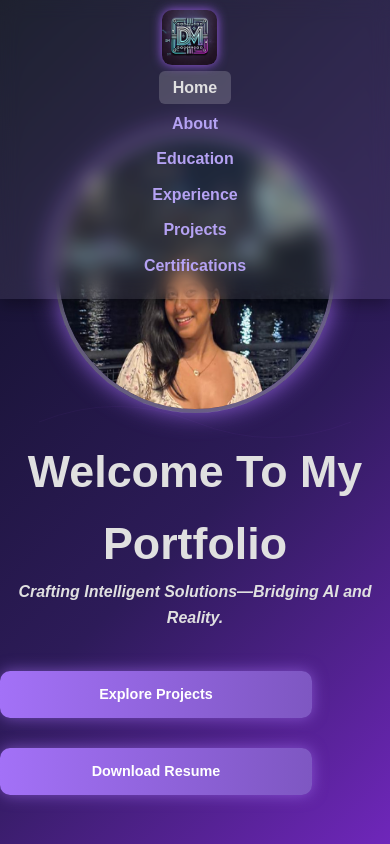
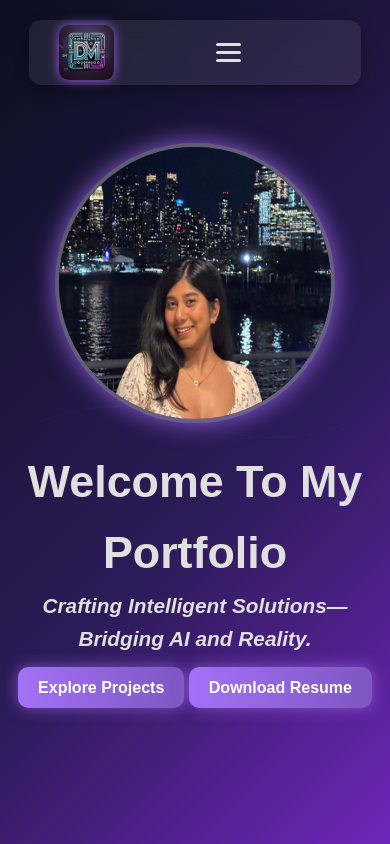
Before and after one commit to DeepshikhaM/DM_Portfolio, a plain HTML site: page index.html in a window 390 px wide. Shown: the top 844 px of the page. Drawn offline with Linux system fonts and the light colour scheme.

Commit message:
update mobile responsive

```diff
--- a/css/global.css
+++ b/css/global.css
@@ -201,61 +201,52 @@ nav ul li a.active {
 }
 
 
-/* 📱 Mobile Responsive Adjustments */
-@media (max-width: 768px) {
-    header {
-      flex-direction: column;
-      padding: 10px 20px;
-      height: auto;
-      width: 100%;
-      left: 0;
-      top: 0;
-      border-radius: 0;
-      position: fixed;
+/* Hamburger Icon */
+.hamburger {
+    display: none;
+    flex-direction: column;
+    cursor: pointer;
+    gap: 5px;
+    z-index: 1100;
+  }
+
+  .hamburger div {
+    width: 25px;
+    height: 3px;
+    background: #E0E0E0;
+    border-radius: 5px;
+    transition: all 0.3s ease;
+  }
+
+  /* Mobile Navigation */
+  @media (max-width: 768px) {
+    .hamburger {
+      display: flex;
     }
 
     nav ul {
+      position: absolute;
+      top: 70px;
+      left: 0;
+      right: 0;
+      background: rgba(11, 15, 30, 0.95);
       flex-direction: column;
-      gap: 10px;
-      padding: 10px 0;
+      align-items: center;
+      display: none;
+      padding: 20px 0;
+      border-radius: 0 0 12px 12px;
     }
 
-    .hero {
-      padding-top: 100px;
-      height: auto;
+    nav ul.active {
+      display: flex;
     }
 
-    .hero-title {
-      font-size: 2rem;
-      padding: 0 1rem;
+    nav ul li a {
+      padding: 16px;
+      font-size: 1.1rem;
     }
 
-    .tagline {
-      font-size: 1rem;
-      padding: 0 1rem;
-    }
-
-    .profile-img {
-      width: 100px;
-      height: 100px;
-      margin-top: 1rem;
-    }
-
-    .btn, .resume-btn {
-      width: 80%;
-      font-size: 0.9rem;
-      padding: 10px 20px;
-    }
-
-    .buttons {
-      display: flex;
-      flex-direction: column;
-      gap: 10px;
-      margin-bottom: 2rem;
-    }
-
-    footer {
-      font-size: 0.85rem;
-      padding: 1rem;
+    header {
+      padding: 14px 30px; /* Slightly reduce padding for mobile */
     }
   }
--- a/index.html
+++ b/index.html
@@ -23,7 +23,14 @@
         <header>
             <div class="logo">
                 <img src="assets/icons/logo.jpg" alt="DM Logo" class="logo-img">
+
             </div>
+            <div class="hamburger" id="hamburger">
+                <div></div>
+                <div></div>
+                <div></div>
+            </div>
+
             <nav>
                 <ul>
                     <li><a href="index.html" class="active">Home</a></li>
--- a/js/home.js
+++ b/js/home.js
@@ -8,3 +8,10 @@ document.querySelectorAll(".btn").forEach(button => {
         button.style.transform = "scale(1)";
     });
 });
+
+const hamburger = document.getElementById("hamburger");
+const navLinks = document.querySelector("nav ul");
+
+hamburger.addEventListener("click", () => {
+  navLinks.classList.toggle("active");
+});
```
